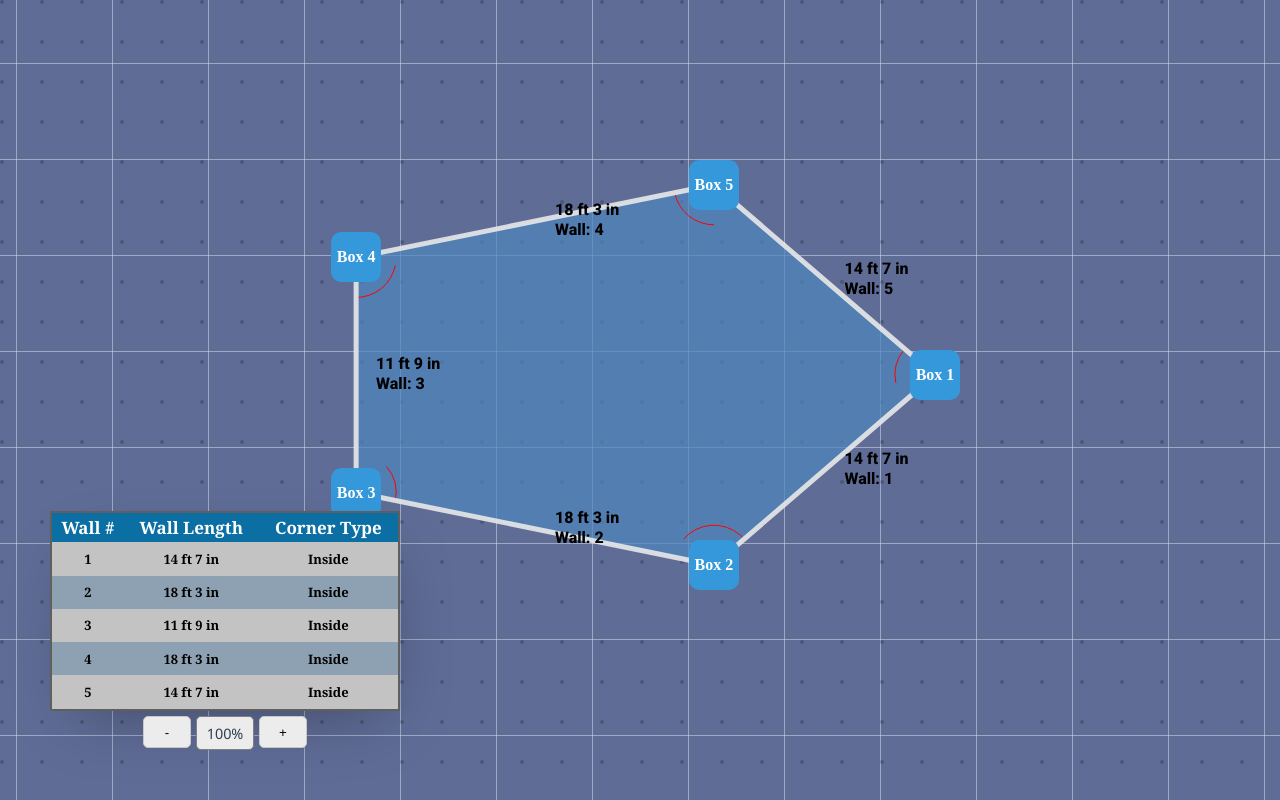
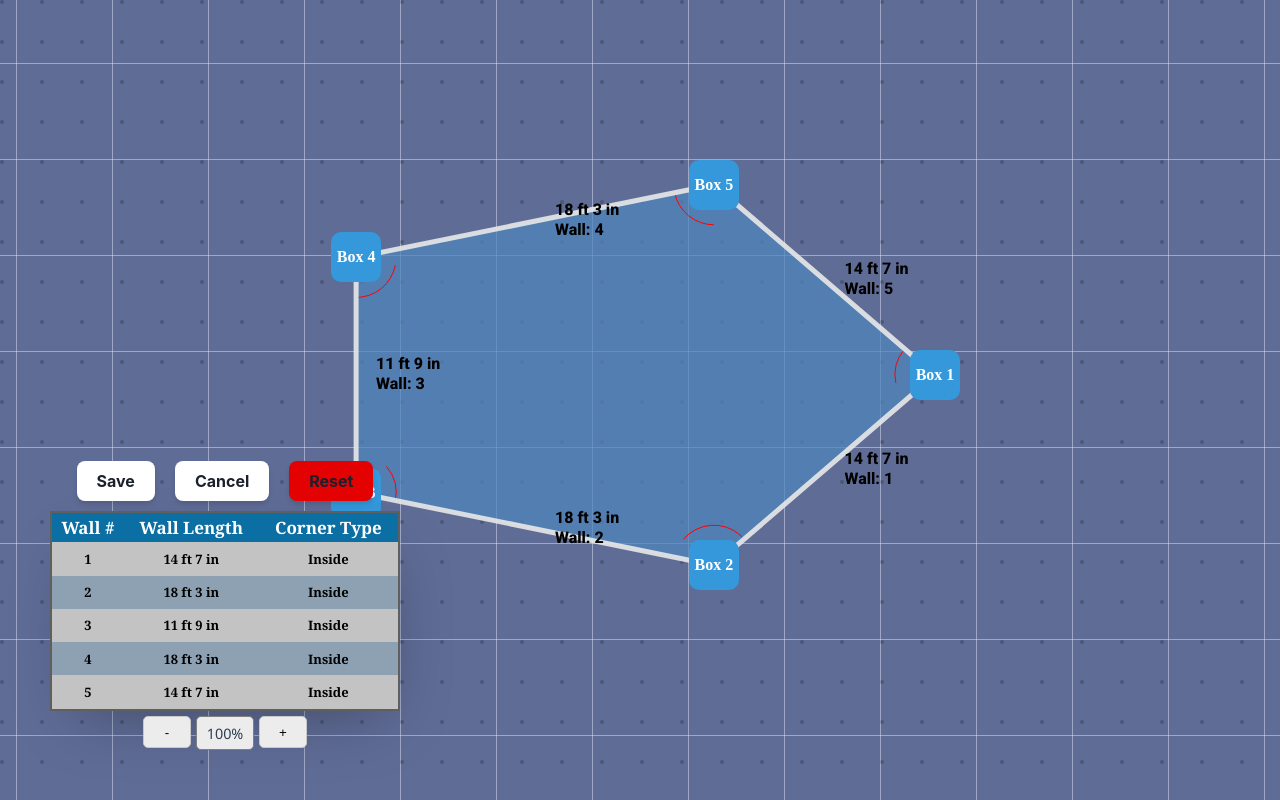
Before and after one commit to jacinlowe/shopify-room-layout, a website built with Vite: page index.html in a window 1280 px wide. Built offline with nearby package versions, Linux system fonts and the light colour scheme.

Commit message:
[FEATURE] added save, cancel, reset buttons

```diff
--- a/index.html
+++ b/index.html
@@ -28,8 +28,12 @@
       <svg id="polygon" width="100%" height="100%"></svg>
 
       <!-- Existing content -->
-
       <div class="summaryBox">
+        <div class="buttons">
+          <button id="save" class="button">Save</button>
+          <button id="cancel" class="button">Cancel</button>
+          <button id="reset" class="button">Reset</button>
+        </div>
         <table class="summaryTable">
           <thead>
             <th>Wall #</th>
--- a/src/main.ts
+++ b/src/main.ts
@@ -12,6 +12,13 @@ const rootContainer = document.getElementById(
   "rootContainer",
 ) as HTMLDivElement;
 const svg = document.getElementById("lines") as HTMLElement;
+const reset = document.getElementById('reset') as HTMLButtonElement;
+const save = document.getElementById('save') as HTMLButtonElement;
+const cancel = document.getElementById('cancel') as HTMLButtonElement;
+
+
+
+
 
 const GRID_SPACING = 20;
 const POLYGON_FILL_COLOR = "blue"; // Replace with the desired fill color
@@ -149,6 +156,10 @@ const lineClickHandler: EventHandler = (data) => {
   }
 };
 
+const saveHandler: EventHandler = (data) => {}
+const resetHandler: EventHandler = (data) => {}
+const cancelHandler: EventHandler = (data) => {}
+
 const mediator = new Mediator();
 // mediator.registerStateHandler(stateHandler);
 mediator.registerHandler("mousemove", mouseMoveHandler);
@@ -158,6 +169,9 @@ mediator.registerHandler("resize", resizeHandler);
 mediator.registerHandler("mousedown", mouseDownHandler);
 mediator.registerHandler("wheel", wheelHandler);
 mediator.registerHandler("line_click", lineClickHandler);
+mediator.registerHandler("save", saveHandler);
+mediator.registerHandler("reset", resetHandler);
+mediator.registerHandler("cancel", cancelHandler);
 
 function createBoxes() {
   const boxLimit = 5;
@@ -180,7 +194,7 @@ function initializeState(){
   grid.drawGrid();
   summaryTable.initializeRows(lines.lines);
 
-  layoutManager.onUpdateLayout({ boxes, lines, grid, zoom, summaryTable })
+  // layoutManager.onUpdateLayout({ boxes, lines, grid, zoom, summaryTable })
 }
 
 // Box Event Listeners
@@ -209,6 +223,12 @@ container.addEventListener("mousedown", (e) => {
 rootContainer.addEventListener("wheel", (e) => handleZoom(e));
 zoom.zoomInCallback(zoomIn);
 zoom.zoomOutCallback(zoomOut);
+
+cancel?.addEventListener('click',(e) => mediator.notify('cancel',null));
+reset?.addEventListener('click',(e) => mediator.notify('reset',null));
+save?.addEventListener('click',(e) => mediator.notify('save',null));
+
+
 
 //TODO: NEED TO COLLAPSE THIS INTO A SIMPLER IMPLEMENTATION
 function zoomOut(event: MouseEvent) {
--- a/style.scss
+++ b/style.scss
@@ -341,7 +341,22 @@ body {
   color: #2c3e50;
   font-family: "Segoe UI";
 }
+.buttons{
+  display: flex;
+  flex-direction: row;
+  width: auto;
+  justify-content: center;
 
+  // margin: 10px;
+  z-index: 10;
+  .button{
+    padding: 20px;
+    margin: 10px;
+  }
+  #reset{
+    background: rgb(227, 1, 1)
+  }
+}
 .button {
   align-items: center;
   background: #ffffff;
```
